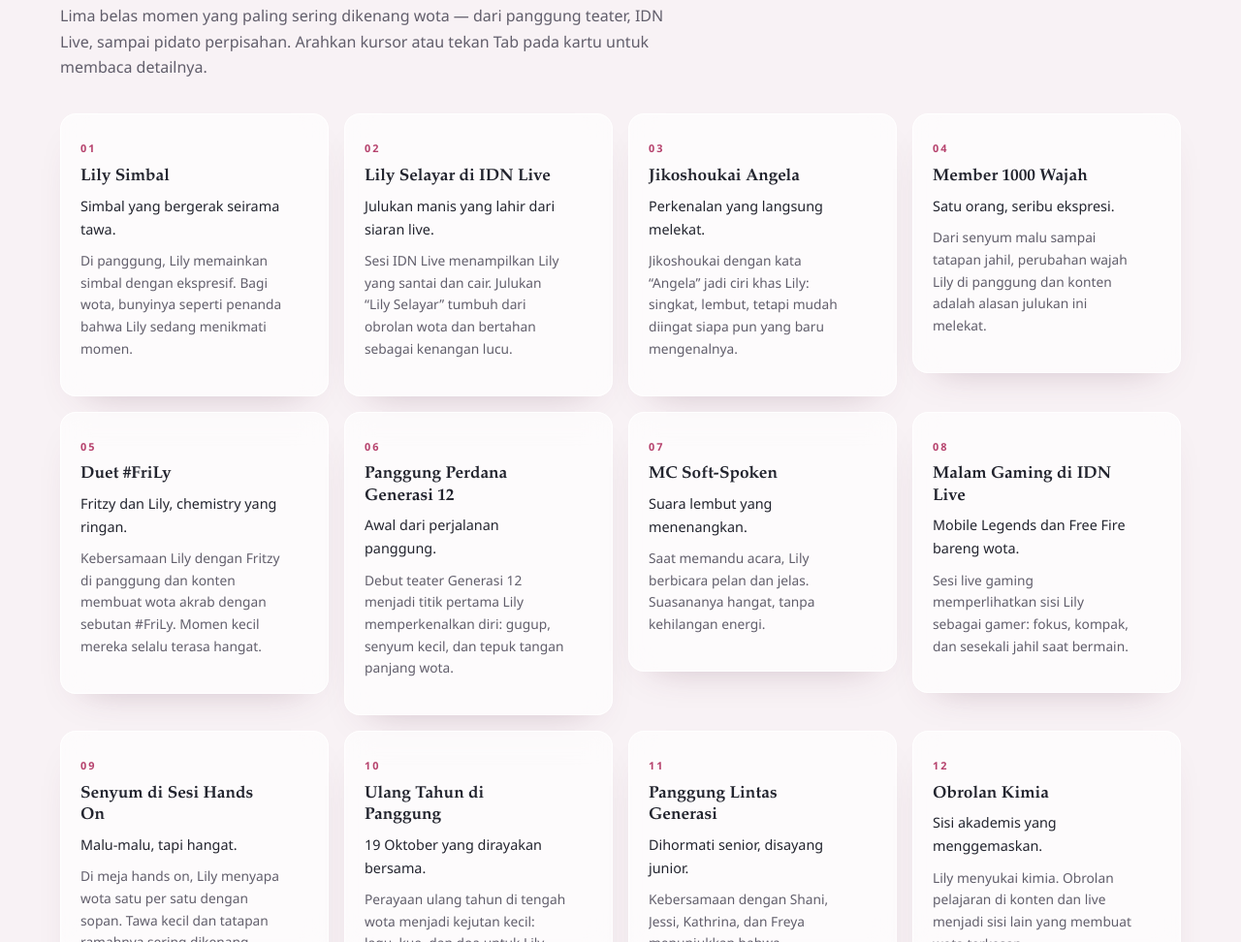
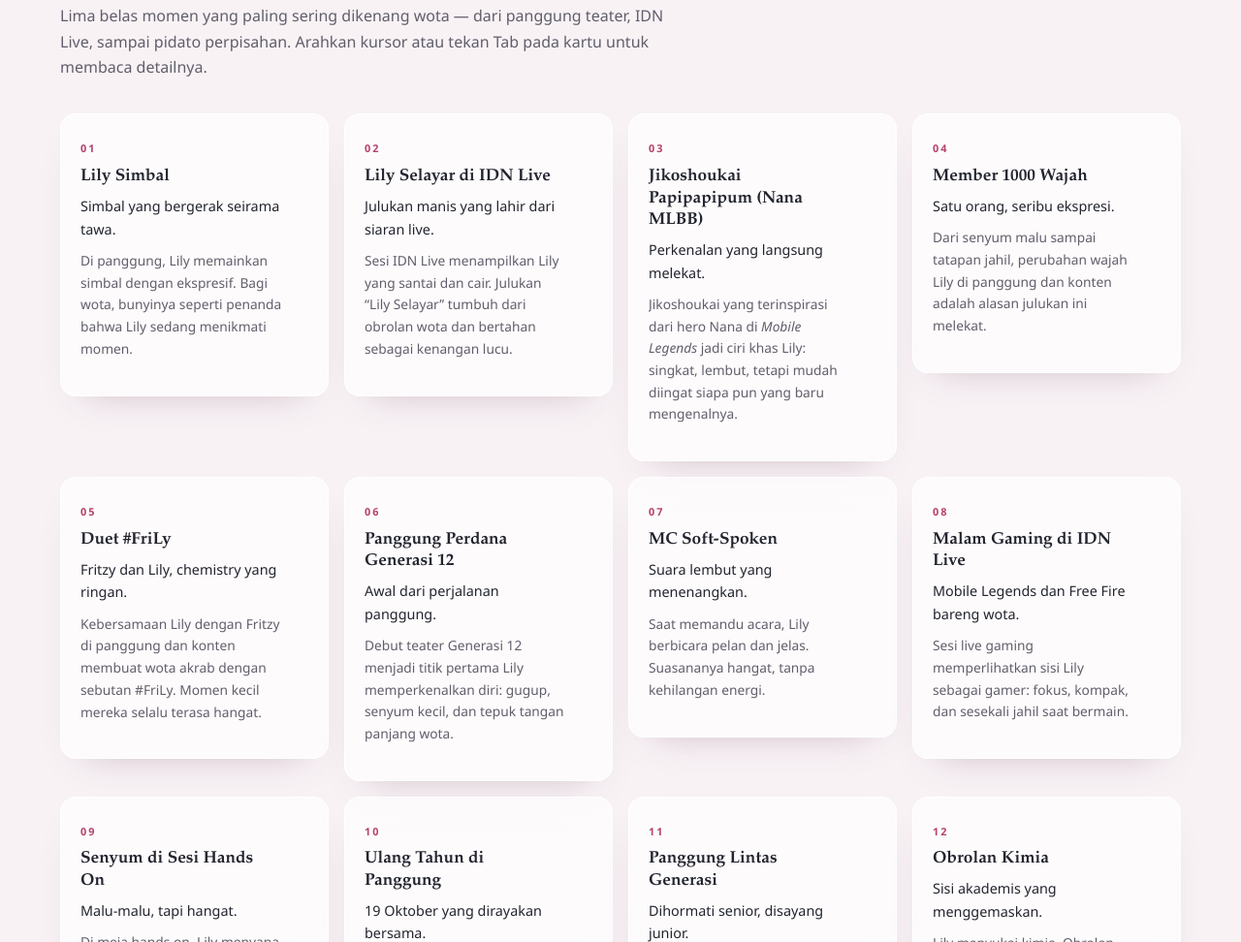
Before and after one commit to habibmuzakkipiliang/PENGHORMATAN_-TRIBUTE-_TERBESAR_LILY_JKT48_2026, a plain HTML site: page index.html in a window 1280 px wide. Shown: the part 2396-3368 px from the top of the page at 97% size. Drawn offline with nearby package versions, Linux system fonts and the light colour scheme.

Commit message:
Update index.html

```diff
--- a/index.html
+++ b/index.html
@@ -380,10 +380,10 @@
             <!-- 03 -->
             <article class="tile" tabindex="0">
               <span class="tile-number">03</span>
-              <h3>Jikoshoukai Angela</h3>
+              <h3>Jikoshoukai Papipapipum (Nana MLBB)</h3>
               <p class="tile-lead">Perkenalan yang langsung melekat.</p>
               <p class="tile-detail">
-                Jikoshoukai dengan kata “Angela” jadi ciri khas Lily: singkat, lembut,
+                Jikoshoukai yang terinspirasi dari hero Nana di <i>Mobile Legends</i> jadi ciri khas Lily: singkat, lembut,
                 tetapi mudah diingat siapa pun yang baru mengenalnya.
               </p>
             </article>
```
